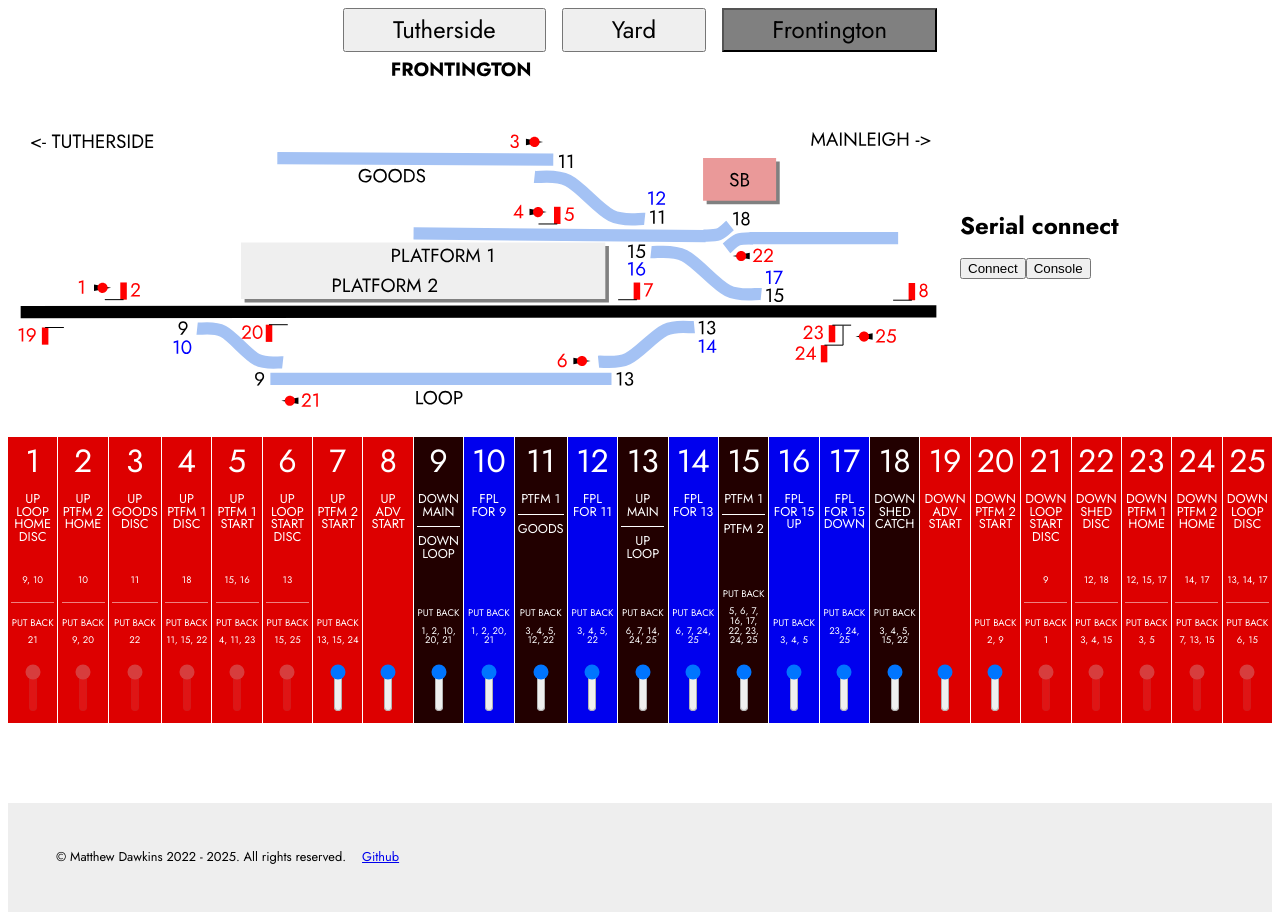
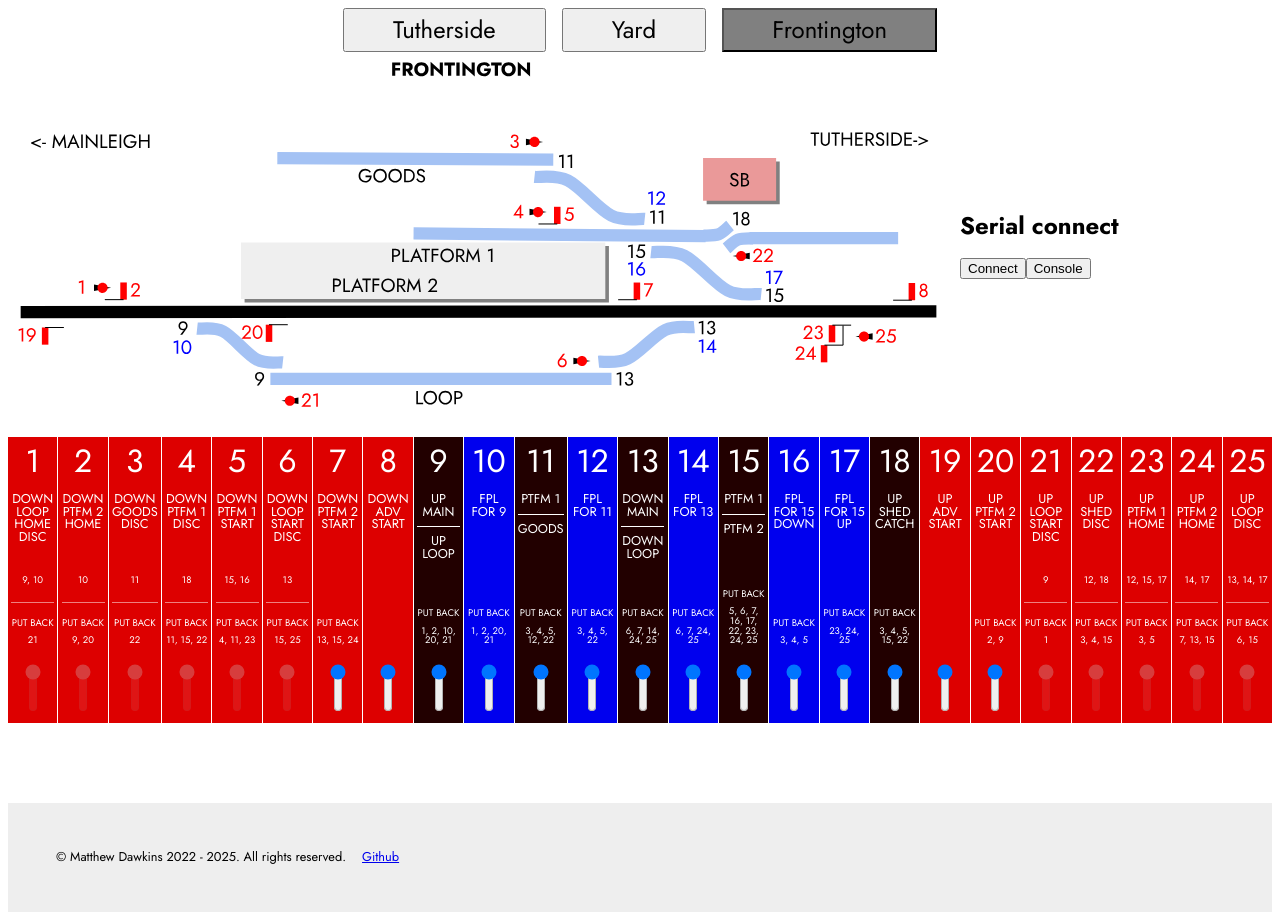
Before and after one commit to mafu-d/signal-box-simulator, a Vue app: page / in a window 1280 px wide. Built offline with nearby package versions, Linux system fonts and the light colour scheme.

Commit message:
Reverse direction of Frontington

```diff
--- a/src/components/Frontington.vue
+++ b/src/components/Frontington.vue
@@ -11,31 +11,31 @@ defineProps({
 });
 
 const levers = ref([
-  new Signal(1, "Up Loop Home Disc", [9, 10], [21]),
-  new Signal(2, "Up Ptfm 2 Home", [10], [9, 20]),
-  new Signal(3, "Up Goods Disc", [11], [22]),
-  new Signal(4, "Up Ptfm 1 Disc", [18], [11, 15, 22]),
-  new Signal(5, "Up Ptfm 1 Start", [15, 16], [4, 11, 23]),
-  new Signal(6, "Up Loop Start Disc", [13], [15, 25]),
-  new Signal(7, "Up Ptfm 2 Start", [], [13, 15, 24]),
-  new Signal(8, "Up Adv Start"),
-  new Point(9, ["Down Main", "Down Loop"], [], [1, 2, 10, 20, 21]),
+  new Signal(1, "Down Loop Home Disc", [9, 10], [21]),
+  new Signal(2, "Down Ptfm 2 Home", [10], [9, 20]),
+  new Signal(3, "Down Goods Disc", [11], [22]),
+  new Signal(4, "Down Ptfm 1 Disc", [18], [11, 15, 22]),
+  new Signal(5, "Down Ptfm 1 Start", [15, 16], [4, 11, 23]),
+  new Signal(6, "Down Loop Start Disc", [13], [15, 25]),
+  new Signal(7, "Down Ptfm 2 Start", [], [13, 15, 24]),
+  new Signal(8, "Down Adv Start"),
+  new Point(9, ["Up Main", "Up Loop"], [], [1, 2, 10, 20, 21]),
   new FacingPointLock(10, "FPL for 9", [], [1, 2, 20, 21]),
   new Point(11, ["Ptfm 1", "Goods"], [], [3, 4, 5, 12, 22]),
   new FacingPointLock(12, "FPL for 11", [], [3, 4, 5, 22]),
-  new Point(13, ["Up Main", "Up Loop"], [], [6, 7, 14, 24, 25]),
+  new Point(13, ["Down Main", "Down Loop"], [], [6, 7, 14, 24, 25]),
   new FacingPointLock(14, "FPL for 13", [], [6, 7, 24, 25]),
   new Point(15, ["Ptfm 1", "Ptfm 2"], [], [16, 17, 5, 6, 7, 22, 23, 24, 25]),
-  new FacingPointLock(16, "FPL for 15 Up", [], [3, 4, 5]),
-  new FacingPointLock(17, "FPL for 15 Down", [], [23, 24, 25]),
-  new Point(18, "Down Shed Catch", [], [22, 3, 4, 5, 15]),
-  new Signal(19, "Down Adv Start"),
-  new Signal(20, "Down Ptfm 2 Start", [], [2, 9]),
-  new Signal(21, "Down Loop Start Disc", [9], [1]),
-  new Signal(22, "Down Shed Disc", [18, 12], [3, 4, 15]),
-  new Signal(23, "Down Ptfm 1 Home", [15, 17, 12], [3, 5]),
-  new Signal(24, "Down Ptfm 2 Home", [14, 17], [7, 13, 15]),
-  new Signal(25, "Down Loop Disc", [13, 14, 17], [6, 15]),
+  new FacingPointLock(16, "FPL for 15 Down", [], [3, 4, 5]),
+  new FacingPointLock(17, "FPL for 15 Up", [], [23, 24, 25]),
+  new Point(18, "Up Shed Catch", [], [22, 3, 4, 5, 15]),
+  new Signal(19, "Up Adv Start"),
+  new Signal(20, "Up Ptfm 2 Start", [], [2, 9]),
+  new Signal(21, "Up Loop Start Disc", [9], [1]),
+  new Signal(22, "Up Shed Disc", [18, 12], [3, 4, 15]),
+  new Signal(23, "Up Ptfm 1 Home", [15, 17, 12], [3, 5]),
+  new Signal(24, "Up Ptfm 2 Home", [14, 17], [7, 13, 15]),
+  new Signal(25, "Up Loop Disc", [13, 14, 17], [6, 15]),
 ]);
 </script>
 
```
Also changed, not shown: public/Frontington Signal Box Plan v2.svg.
